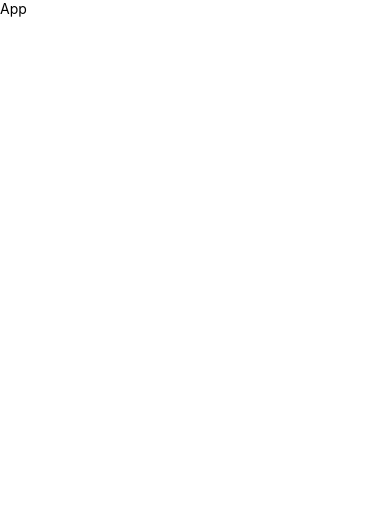
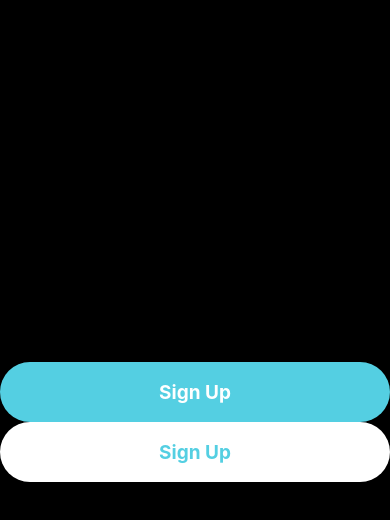
Before and after one commit to dovanloidev/covershoes, a React Native app: screen / in a window 390 px wide. Shown: the top 520 px of the page. Built offline with nearby package versions, Linux system fonts and the light colour scheme.

Commit message:
component button

```diff
--- a/src/App.js
+++ b/src/App.js
@@ -1,14 +1,23 @@
 import {StyleSheet, Text, View} from 'react-native';
 import React from 'react';
+import {ButtonAuth} from './components';
 
 const App = () => {
   return (
-    <View>
-      <Text>App</Text>
+    <View style={styles.container}>
+      <ButtonAuth>Sign Up</ButtonAuth>
+      <ButtonAuth variant="outline">Sign Up</ButtonAuth>
     </View>
   );
 };
 
 export default App;
 
-const styles = StyleSheet.create({});
+const styles = StyleSheet.create({
+  container: {
+    flex: 1,
+    justifyContent: 'center',
+    alignItems: 'center',
+    backgroundColor: 'black',
+  },
+});
--- /dev/null
+++ b/src/components/Button/ButtonAuth/index.js
@@ -0,0 +1,60 @@
+import {StyleSheet, TouchableOpacity, Text} from 'react-native';
+import React from 'react';
+import {COLORS, FONTS, SPACINGS} from '../../../constants';
+
+const ButtonAuth = ({
+  children,
+  variant = 'filled',
+  style,
+  titleProps,
+  onPress,
+}) => {
+  const getStyleByVariant = () => {
+    if (variant === 'outline') {
+      return {
+        container: {backgroundColor: COLORS.white},
+        txt: {color: COLORS.primary},
+      };
+    } else {
+      return {
+        container: {backgroundColor: COLORS.primary},
+        txt: {color: COLORS.white},
+      };
+    }
+  };
+
+  return (
+    <TouchableOpacity
+      style={StyleSheet.flatten([
+        styles.container,
+        getStyleByVariant().container,
+        style,
+      ])}
+      onPress={onPress}>
+      <Text
+        style={StyleSheet.flatten([
+          styles.txt,
+          getStyleByVariant().txt,
+          titleProps?.style,
+        ])}>
+        {children}
+      </Text>
+    </TouchableOpacity>
+  );
+};
+
+export default ButtonAuth;
+
+const styles = StyleSheet.create({
+  container: {
+    width: '100%',
+    height: 60,
+    justifyContent: 'center',
+    alignItems: 'center',
+    borderRadius: SPACINGS.full,
+  },
+  txt: {
+    fontWeight: FONTS.weights.semiBold,
+    fontSize: FONTS.sizes.lg,
+  },
+});
--- /dev/null
+++ b/src/components/Button/ButtonConfirm/index.js
@@ -0,0 +1,14 @@
+import {StyleSheet, Text, View} from 'react-native';
+import React from 'react';
+
+const ButtonConfirm = () => {
+  return (
+    <View>
+      <Text>ButtonConfirm</Text>
+    </View>
+  );
+};
+
+export default ButtonConfirm;
+
+const styles = StyleSheet.create({});
--- /dev/null
+++ b/src/components/Button/index.js
@@ -0,0 +1,2 @@
+export {default as ButtonAuth} from './ButtonAuth';
+export {default as ButtonConfirm} from './ButtonConfirm';
--- /dev/null
+++ b/src/components/index.js
@@ -0,0 +1 @@
+export * from './Button';
--- /dev/null
+++ b/src/constants/index.js
@@ -0,0 +1 @@
+export * from './theme';
--- /dev/null
+++ b/src/constants/theme.js
@@ -0,0 +1,36 @@
+export const COLORS = {
+  primary: '#54CFE2',
+  white: '#FFFFFF',
+  black: '#10033D',
+  green: '#72FF77',
+  orange: '#FF6D3F',
+  purple: '#906BB0',
+  gray: '#C8C8C8',
+  textGray: '#B9B9B9',
+};
+
+export const SPACINGS = {
+  xs: 4,
+  sm: 8,
+  md: 12,
+  lg: 16,
+  xl: 24,
+  xxl: 28,
+  xxxl: 32,
+  full: 9999,
+};
+
+export const FONTS = {
+  sizes: {
+    xs: 10,
+    sm: 13,
+    md: 16,
+    lg: 19,
+    xl: 22,
+    xxl: 25,
+    xxxl: 28,
+  },
+  weights: {
+    semiBold: '700',
+  },
+};
```
